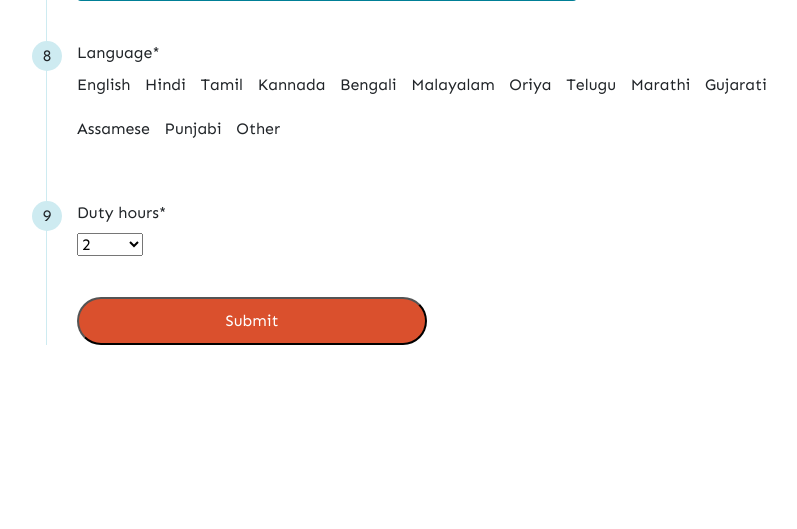
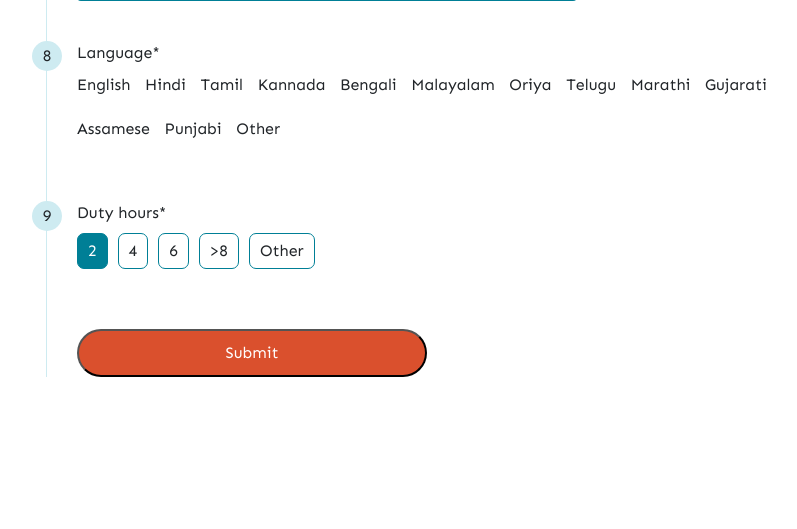
Before and after one commit to shubhras01/telemed-onboarding, a Django app: page /tmpartner/ in a window 1280 px wide. Shown: the part 2205-2734 px from the top of the page, without its empty margins (194-991 px from the left). Run offline with Django 3.2, Linux system fonts and the light colour scheme; parts of the project's set-up code (start-up, migrations or seed data) failed here and were passed over; some libraries are stand-ins or nearby versions.

Commit message:
Added jQuery and iterated select box to generate tag UI and binded click and active classes

```diff
--- a/onboarding/onboarding/static/form.css
+++ b/onboarding/onboarding/static/form.css
@@ -81,3 +81,22 @@ a.formLabel {
     background-color: #007f96;
     color: white;
 }
+
+.fancySelect select{
+    display: none;
+}
+
+.fancySelect .fancySelectBox{
+    display: inline-block;
+    padding: 5px 10px;
+    border: 1px solid #007f96;
+    border-radius: 7px;
+    margin-bottom: 20px;
+    margin-right: 10px;
+    cursor: pointer;
+}
+
+.fancySelect .fancySelectBox.active{
+    background-color: #007f96;
+    color: white;
+}
--- /dev/null
+++ b/onboarding/onboarding/static/js/main.js
@@ -0,0 +1,36 @@
+// Author: Ajith VM
+
+$(document).ready(function () {
+  $('body #fancySelect').each(function () {
+    var parentSelect = $(this);
+    $(parentSelect)
+      .find('select option')
+      .each(function (index, item) {
+        var mainSelect = $(parentSelect).find('select')
+        var id = 'option' + $(mainSelect).attr('id') + index
+        var text = $(item).html()
+        $(this)
+          .parent()
+          .parent()
+          .parent()
+          .append(
+            '<div class="fancySelectBox" id="' + id + '">' + text + '</div>'
+          )
+        $('#' + id)
+          .unbind()
+          .clearQueue()
+          .bind('click', function () {
+            $(mainSelect).prop('value', $(this).html())
+            $(this)
+              .parent()
+              .find('.fancySelectBox')
+              .removeClass('active')
+            $(this).addClass('active')
+          })
+        if ($(mainSelect).prop('value') === text) {
+          // selecting current active
+          $('#' + id).addClass('active')
+        }
+      })
+  })
+})
--- a/onboarding/onboarding/templates/base.html
+++ b/onboarding/onboarding/templates/base.html
@@ -19,6 +19,8 @@
         crossorigin="anonymous"></script>
     <link href="https://fonts.googleapis.com/css2?family=Sen&display=swap" rel="stylesheet">
     <meta name="viewport" content="width=device-width,initial-scale=1,maximum-scale=1,user-scalable=no">
+    <script src='https://code.jquery.com/jquery-3.4.1.slim.min.js'></script>
+    <script src="{% static 'js/main.js' %}"></script>
 </head>
 
 <body>
--- a/onboarding/onboarding/templates/tmforms/tmpartner.html
+++ b/onboarding/onboarding/templates/tmforms/tmpartner.html
@@ -47,7 +47,7 @@
             <div class='fieldNo'>8</div>
             {{ form.language|as_crispy_field }}
         </div>
-        <div class='fieldBlock'>
+        <div class='fieldBlock fancySelect' id='fancySelect'>
             <div class='fieldNo'>9</div>
             {{ form.duty_hours|as_crispy_field}}
         </div>
--- a/onboarding/onboarding/templates/tmforms/tmvolunteer.html
+++ b/onboarding/onboarding/templates/tmforms/tmvolunteer.html
@@ -39,7 +39,7 @@
             <div class='fieldNo'>6</div>
             {{ form.state_authority|as_crispy_field }}
         </div>
-        <div class='fieldBlock'>
+        <div class='fieldBlock fancySelect' id='fancySelect'>
             <div class='fieldNo'>7</div>
             {{ form.medical_qual|as_crispy_field }}
         </div>
@@ -47,7 +47,7 @@
             <div class='fieldNo'>8</div>
             {{ form.language|as_crispy_field }}
         </div>
-        <div class='fieldBlock'>
+        <div class='fieldBlock fancySelect' id='fancySelect'>
             <div class='fieldNo'>9</div>
             {{ form.time_pref|as_crispy_field}}
         </div>
```
